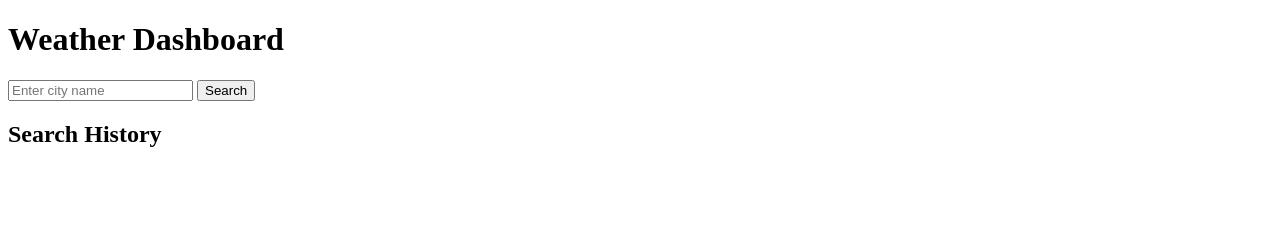
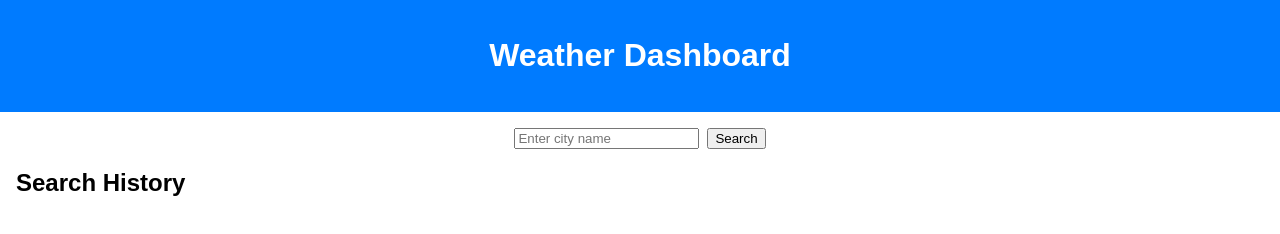
Before and after one commit to croseb99/weather-dashboard-challenge, a plain HTML site: page index.html in a window 1280 px wide. Drawn offline with Linux system fonts and the light colour scheme; files that its build step writes are made by us from their sources.

Commit message:
added css and fixed css and js links in html to correct pathing

```diff
--- a/develop/css/style.css
+++ b/develop/css/style.css
@@ -0,0 +1,28 @@
+body {
+  font-family: Arial, sans-serif;
+  margin: 0;
+  padding: 0;
+}
+
+header {
+  background-color: #007bff;
+  color: white;
+  text-align: center;
+  padding: 1rem;
+}
+
+main {
+  padding: 1rem;
+}
+
+#search {
+  display: flex;
+  justify-content: center;
+  gap: 0.5rem;
+}
+
+#forecast,
+#currentWeather,
+#history {
+  margin-top: 1rem;
+}
--- a/index.html
+++ b/index.html
@@ -4,7 +4,7 @@
     <meta charset="UTF-8" />
     <meta name="viewport" content="width=device-width, initial-scale=1.0" />
     <title>Weather Dashboard</title>
-    <link rel="stylesheet" href="style.css" />
+    <link rel="stylesheet" href="./develop/css/style.css" />
   </head>
   <body>
     <header>
@@ -26,6 +26,6 @@
         <ul id="historyList"></ul>
       </section>
     </main>
-    <script src="script.js"></script>
+    <script src="./develop/js/script.js"></script>
   </body>
 </html>
```
